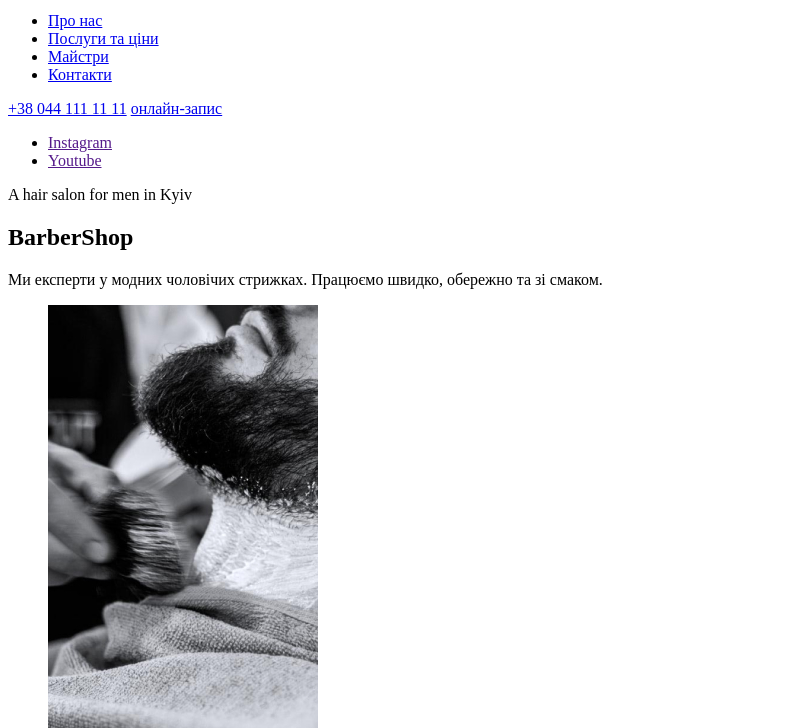
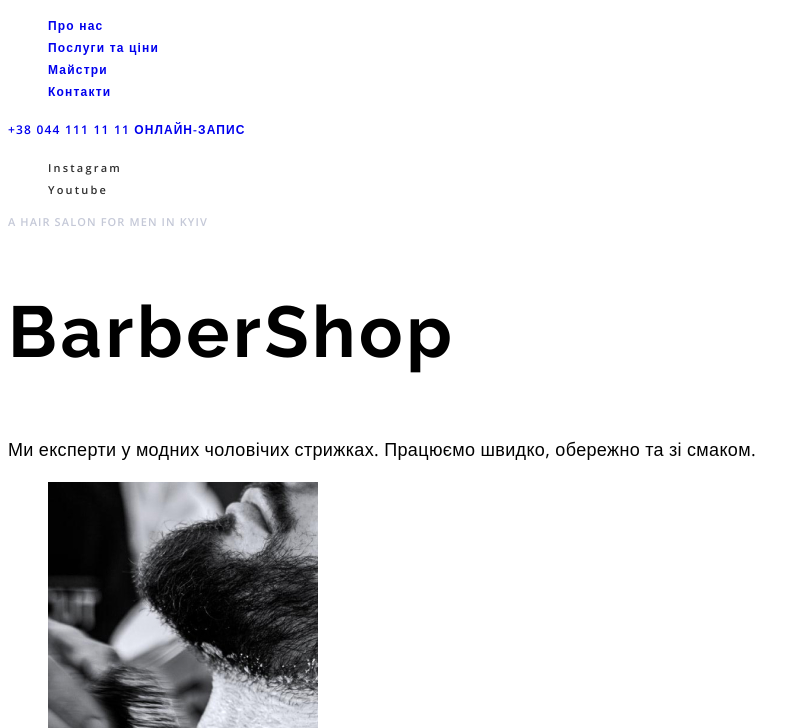
Before and after one commit to Olexiy-repin/demo-html-css-02, a plain HTML site: page index.html in a window 1280 px wide. Shown: the part 72-800 px from the top of the page, without its empty margins (0-809 px from the left). Drawn offline with nearby package versions, Linux system fonts and the light colour scheme.

Commit message:
classwork

```diff
--- /dev/null
+++ b/css/styles.css
@@ -0,0 +1,116 @@
+/* ================= VARIABLES ================= */
+:root {
+  --primary-font-family: 'Open Sans', sans-serif;
+  --secondary-font-family: 'Raleway', sans-serif;
+  --primary-text-color-theme-light: #303030;
+  --secondary-text-color-theme-light: #555555;
+  --primary-text-color-theme-dark: #ffffff;
+  --secondary-text-color-theme-dark: #9da4bd;
+  --accent-color: #ff6c00;
+}
+/* ================= /VARIABLES ================= */
+
+/* ================= COMMON ================= */
+.list {
+  list-style: none;
+}
+
+.link {
+  text-decoration: none;
+}
+
+body {
+  font-family: var(--primary-font-family);
+}
+/* ================= /COMMON ================= */
+
+/* ================= COMPONENTS ================= */
+.feedback-link {
+  font-weight: 600;
+  font-size: 12px;
+  line-height: 1.33;
+  letter-spacing: 0.09em;
+  text-transform: uppercase;
+  /* color: var(--primary-text-color-theme-dark); */
+}
+
+.feedback-link:hover,
+.feedback-link:focus {
+  background-color: var(--accent-color);
+}
+
+.media-list-link {
+  font-weight: 600;
+  font-size: 11px;
+  line-height: 1.36;
+  letter-spacing: 0.2em;
+  color: var(--primary-text-color-theme-light);
+}
+
+.media-list-link:hover,
+.media-list-link:focus {
+  color: var(--accent-color);
+}
+
+.suptitle {
+  font-weight: 600;
+  font-size: 11px;
+  line-height: 1.36;
+  letter-spacing: 0.1em;
+  text-transform: uppercase;
+}
+
+.suptitle-theme-dark {
+  color: rgba(157, 164, 189, 0.6);
+}
+
+.suptitle-theme-light {
+  color: var(--primary-text-color-theme-light);
+}
+
+.section-description {
+  font-weight: 400;
+  font-size: 18px;
+  line-height: 1.67;
+  letter-spacing: 0.02em;
+}
+/* ================= /COMPONENTS ================= */
+
+/* ================= HEADER ================= */
+.menu-link {
+  font-weight: 600;
+  font-size: 12px;
+  line-height: 1.33;
+  letter-spacing: 0.1em;
+  /* color: var(--primary-text-color-theme-dark); */
+}
+
+.menu-link:hover,
+.menu-link:focus {
+  color: var(--accent-color);
+}
+
+.contact-tel-link {
+  font-weight: 600;
+  font-size: 12px;
+  line-height: 1.33;
+  letter-spacing: 0.1em;
+  /* color: var(--primary-text-color-theme-dark); */
+}
+
+.contact-tel-link:hover,
+.contact-tel-link:focus {
+  color: var(--accent-color);
+}
+/* ================= /HEADER ================= */
+
+/* ================= HERO ================= */
+.hero-title {
+  font-family: var(--secondary-font-family);
+  font-weight: 700;
+  font-size: 72px;
+  line-height: 1.18;
+  letter-spacing: 0.05em;
+  /* color: var(--primary-text-color-theme-dark); */
+}
+/* ================= /HERO ================= */
--- a/index.html
+++ b/index.html
@@ -6,49 +6,61 @@
     <meta http-equiv="X-UA-Compatible" content="IE=edge" />
     <meta name="viewport" content="width=device-width, initial-scale=1.0" />
     <title>Barbershop</title>
+    <link rel="preconnect" href="https://fonts.googleapis.com" />
+    <link rel="preconnect" href="https://fonts.gstatic.com" crossorigin />
+    <link
+      href="https://fonts.googleapis.com/css2?family=Open+Sans:wght@400;600;700&family=Raleway:wght@700&display=swap"
+      rel="stylesheet"
+    />
+    <link rel="stylesheet" href="./css/styles.css" />
   </head>
   <body>
-    <header>
-      <nav>
-        <a href="./index.html">
-          <img src="./images/logo.svg" alt="логотип" width="68" height="56" />
+    <!-- HEADER -->
+    <header class="page-header">
+      <nav class="page-navigation">
+        <a class="logo" href="./index.html">
+          <img class="logo-img" src="./images/logo.svg" alt="логотип" width="68" height="56" />
         </a>
-        <ul>
-          <li>
-            <a href="#about">Про нас</a>
+        <ul class="menu list">
+          <li class="menu-item">
+            <a class="menu-link link" href="#about">Про нас</a>
           </li>
-          <li>
-            <a href="#services">Послуги та ціни</a>
+          <li class="menu-item">
+            <a class="menu-link link" href="#services">Послуги та ціни</a>
           </li>
-          <li>
-            <a href="#our-team">Майстри</a>
+          <li class="menu-item">
+            <a class="menu-link link" href="#our-team">Майстри</a>
           </li>
-          <li>
-            <a href="#contacts">Контакти</a>
+          <li class="menu-item">
+            <a class="menu-link link" href="#contacts">Контакти</a>
           </li>
         </ul>
       </nav>
-      <a href="tel:+380441111111">+38 044 111 11 11</a>
-      <a href="#contacts">онлайн-запис</a>
+      <a class="contact-tel-link link" href="tel:+380441111111">+38 044 111 11 11</a>
+      <a class="feedback-link link" href="#contacts">онлайн-запис</a>
     </header>
     <main>
-      <section>
-        <div>
-          <ul>
-            <li>
-              <a href="" lang="en">Instagram</a>
+      <!-- HERO -->
+      <section class="hero">
+        <div class="hero-left-side">
+          <ul class="media-list list">
+            <li class="media-list-item">
+              <a class="media-list-link link" href="" lang="en">Instagram</a>
             </li>
-            <li>
-              <a href="" lang="en">Youtube</a>
+            <li class="media-list-item">
+              <a class="media-list-link link" href="" lang="en">Youtube</a>
             </li>
           </ul>
         </div>
-        <div>
-          <p lang="en">A hair salon for men in Kyiv</p>
-          <h1 lang="en">BarberShop</h1>
-          <p>Ми експерти у модних чоловічих стрижках. Працюємо швидко, обережно та зі смаком.</p>
+        <div class="hero-right-side">
+          <p class="suptitle suptitle-theme-dark" lang="en">A hair salon for men in Kyiv</p>
+          <h1 class="hero-title" lang="en">BarberShop</h1>
+          <p class="section-description">
+            Ми експерти у модних чоловічих стрижках. Працюємо швидко, обережно та зі смаком.
+          </p>
         </div>
       </section>
+      <!-- ABOUT -->
       <section id="about">
         <div>
           <ul>
@@ -83,8 +95,9 @@
           <a href="#contacts">онлайн-запис</a>
         </div>
       </section>
+      <!-- SERVICES -->
       <section id="services">
-        <p>Проведи час у компанії кращих майстрів</p>
+        <p class="suptitle suptitle-theme-dark">Проведи час у компанії кращих майстрів</p>
         <h2>Послуги та ціни</h2>
         <table>
           <tr>
@@ -146,7 +159,7 @@
           </ul>
         </div>
         <div>
-          <p>стара традиційна школа</p>
+          <p class="suptitle suptitle-theme-light">стара традиційна школа</p>
           <h2>Чому приходять саме до нас?</h2>
           <p>
             Про нас говорять лише добре. Але краще 1 раз побачити і відчути, ніж 10 разів прочитати.
```
